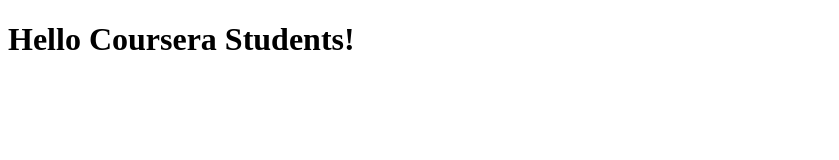
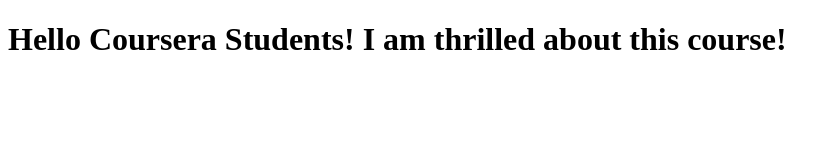
Before and after one commit to rahul-verma17/coursera-test, a plain HTML site: page index.html in a window 1280 px wide. Shown: the whole page, without its empty margins (0-839 px from the left). Drawn offline with Linux system fonts and the light colour scheme.

Commit message:
Next version of web file

```diff
--- a/index.html
+++ b/index.html
@@ -5,6 +5,6 @@
 <title>Hello Coursera</title>
 </head>
 <body>
-<h1>Hello Coursera Students!</h1>
+<h1>Hello Coursera Students! I am thrilled about this course!</h1>
 </body>
 </html>
```
